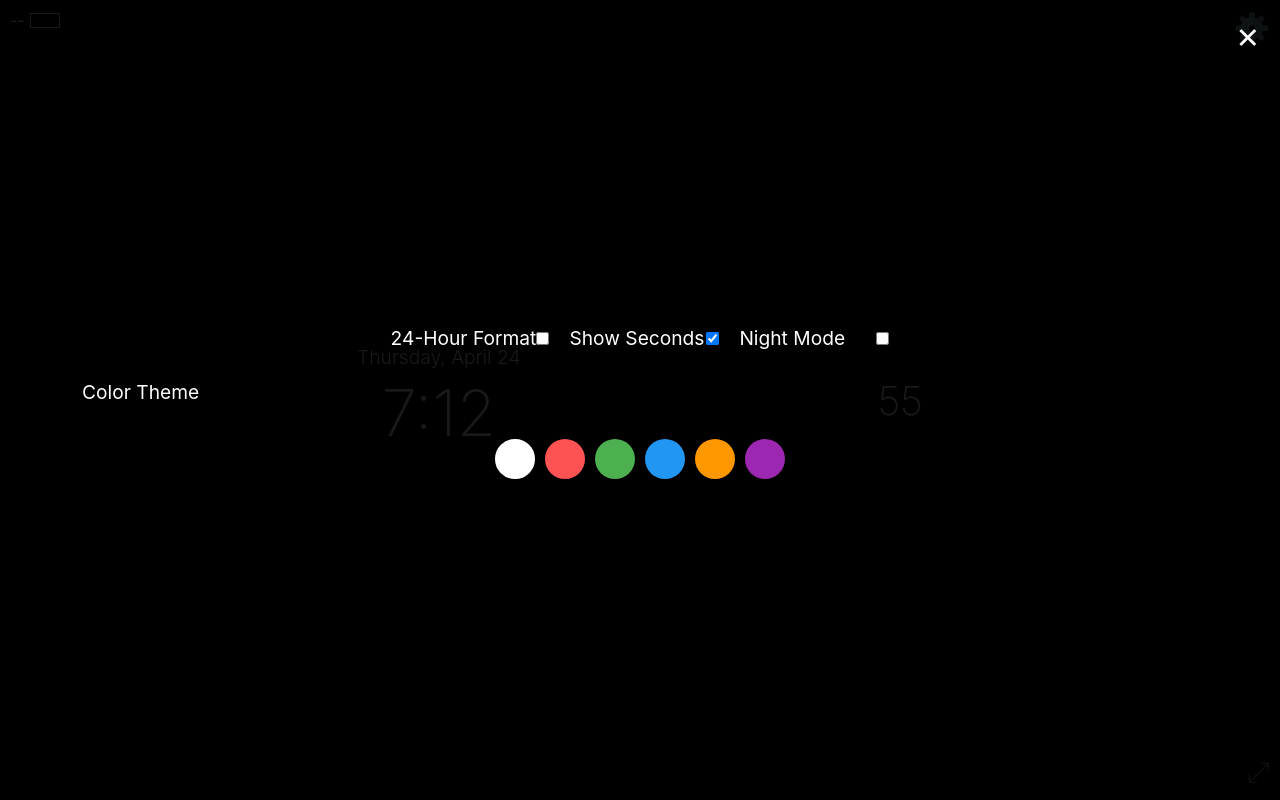
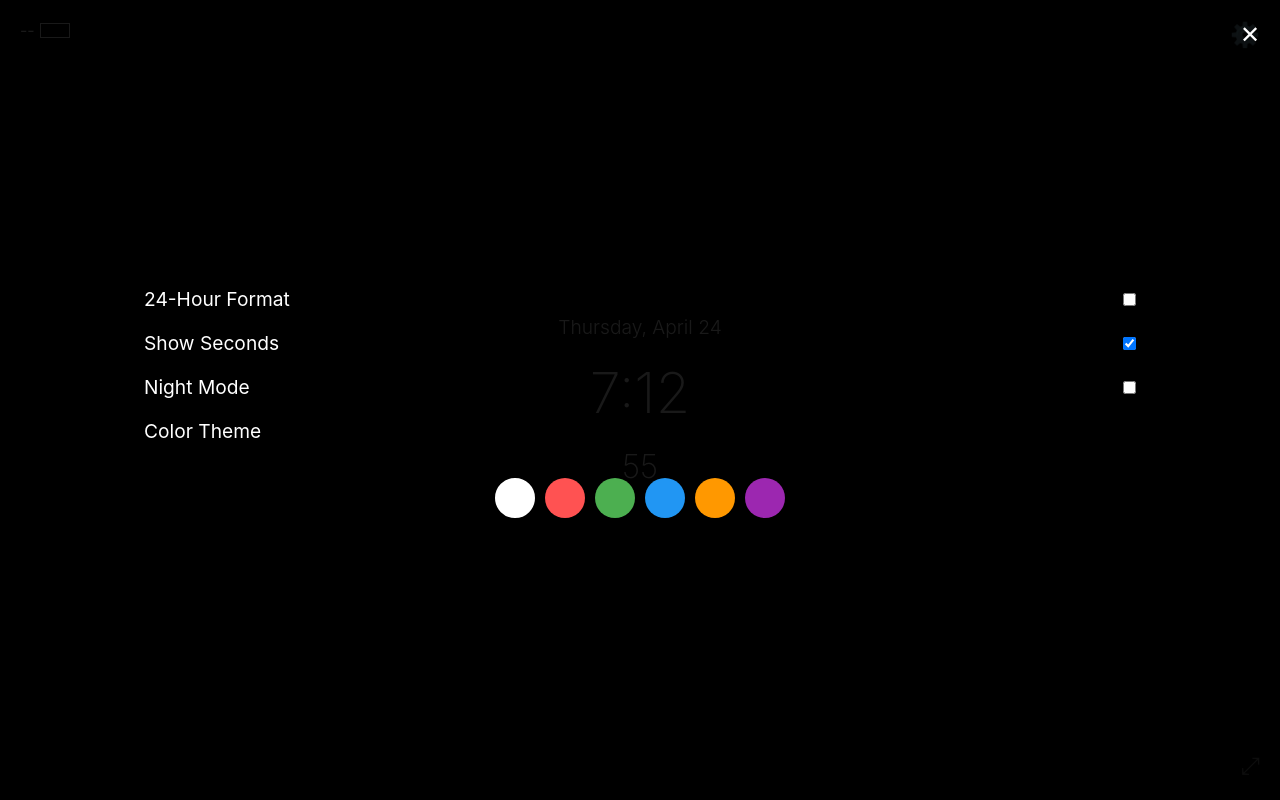
Before and after one commit to paulerrr/iphone-5-clock, a plain HTML site: page index.html in a window 1280 px wide. Both pictures are taken after a click on the element "⚙️". Drawn offline with Linux system fonts and the light colour scheme.

Commit message:
Revert "portrait and landscape optimization"
This reverts commit 59cbc774e55cc4744025335c26c702f458151bcc.

```diff
--- a/index.html
+++ b/index.html
@@ -7,7 +7,7 @@
     <meta name="apple-mobile-web-app-status-bar-style" content="black">
     <meta name="apple-mobile-web-app-title" content="Clock">
     <meta name="format-detection" content="telephone=no">
-    <title>Responsive Clock</title>
+    <title>iPhone 5 Clock</title>
     <style>
         * {
             margin: 0;
@@ -31,9 +31,11 @@
             flex-direction: column;
             justify-content: center;
             align-items: center;
+            /* iPhone 5 has 1136x640 resolution */
+            max-width: 640px;
+            max-height: 1136px;
             margin: 0 auto;
             padding: 20px;
-            position: relative;
         }
 
         .clock-container {
@@ -43,55 +45,38 @@
             align-items: center;
             width: 100%;
             height: 100%;
-            transition: all 0.3s ease;
         }
 
         .time {
-            font-size: clamp(3rem, 15vw, 6rem);
+            font-size: 5rem;
             font-weight: 200;
             margin-bottom: 10px;
             text-align: center;
-            transition: font-size 0.3s ease;
         }
 
         .date {
-            font-size: clamp(1rem, 5vw, 1.8rem);
+            font-size: 1.5rem;
             font-weight: 300;
             margin-bottom: 20px;
             text-align: center;
-            transition: font-size 0.3s ease;
         }
 
         .seconds {
-            font-size: clamp(1.5rem, 8vw, 3rem);
+            font-size: 3rem;
             font-weight: 200;
             margin-top: 10px;
-            transition: font-size 0.3s ease;
-        }
-
-        .ui-controls {
-            position: absolute;
-            width: 100%;
-            height: 100%;
-            pointer-events: none; /* Allow clicks to pass through */
-        }
-
-        .ui-controls > * {
-            pointer-events: auto; /* Re-enable clicks for children */
         }
 
         .settings {
             position: absolute;
             top: 20px;
             right: 20px;
-            font-size: clamp(1.2rem, 5vw, 1.8rem);
+            font-size: 1.5rem;
             cursor: pointer;
-            z-index: 5;
-            transition: all 0.3s ease;
         }
 
         .settings-panel {
-            position: fixed;
+            position: absolute;
             top: 0;
             left: 0;
             width: 100%;
@@ -109,77 +94,72 @@
             display: flex;
         }
 
-        .settings-panel-content {
-            width: 90%;
-            max-width: 400px;
-            display: flex;
-            flex-direction: column;
-            gap: 15px;
-        }
-
         .settings-option {
-            margin: 5px 0;
-            width: 100%;
+            margin: 10px 0;
+            width: 80%;
             display: flex;
             justify-content: space-between;
             align-items: center;
         }
 
         .settings-option label {
-            font-size: clamp(1rem, 4vw, 1.2rem);
+            font-size: 1.2rem;
         }
 
         .close-settings {
             position: absolute;
             top: 20px;
             right: 20px;
-            font-size: clamp(1.2rem, 5vw, 1.8rem);
+            font-size: 1.5rem;
             cursor: pointer;
-            z-index: 15;
         }
 
         .color-options {
             display: flex;
             flex-wrap: wrap;
-            gap: 10px;
             justify-content: center;
-            margin-top: 10px;
+            margin-top: 20px;
         }
 
         .color-option {
-            width: clamp(30px, 8vw, 40px);
-            height: clamp(30px, 8vw, 40px);
+            width: 40px;
+            height: 40px;
             border-radius: 50%;
+            margin: 5px;
             cursor: pointer;
             border: 2px solid transparent;
-            transition: transform 0.2s ease;
-        }
-
-        .color-option:hover {
-            transform: scale(1.1);
         }
 
         .color-option.active {
             border-color: white;
         }
 
-        /* Fullscreen button */
+        /* Landscape orientation adjustments for iPhone 5 */
+        @media screen and (orientation: landscape) {
+            .time {
+                font-size: 3.5rem;
+            }
+
+            .date {
+                font-size: 1.2rem;
+            }
+
+            .seconds {
+                font-size: 2rem;
+            }
+        }
+
+        /* Full screen button */
         .fullscreen-btn {
             position: absolute;
             bottom: 20px;
             right: 20px;
-            font-size: clamp(1.2rem, 5vw, 1.8rem);
+            font-size: 1.5rem;
             background: none;
             border: none;
             color: white;
             cursor: pointer;
             opacity: 0.5;
-            transition: opacity 0.3s ease;
-            z-index: 5;
-        }
-
-        .fullscreen-btn:hover {
-            opacity: 1;
         }
 
         /* Night mode */
@@ -193,16 +173,14 @@
             position: absolute;
             top: 20px;
             left: 20px;
-            font-size: clamp(0.8rem, 3vw, 1rem);
+            font-size: 1rem;
             display: flex;
             align-items: center;
-            z-index: 5;
-            transition: all 0.3s ease;
         }
 
         .battery-level {
-            width: clamp(20px, 6vw, 30px);
-            height: clamp(10px, 3vw, 15px);
+            width: 30px;
+            height: 15px;
             border: 1px solid currentColor;
             margin-left: 5px;
             position: relative;
@@ -213,135 +191,31 @@
             position: absolute;
             top: 1px;
             left: 1px;
-            height: calc(100% - 2px);
+            height: 11px;
             background-color: currentColor;
-            transition: width 0.5s ease;
-        }
-
-        /* Landscape orientation adjustments */
-        @media screen and (orientation: landscape) {
-            .clock-container {
-                flex-direction: row;
-                justify-content: space-evenly;
-                align-items: center;
-                gap: 20px;
-            }
-
-            .date-time-container {
-                display: flex;
-                flex-direction: column;
-                justify-content: center;
-                align-items: center;
-            }
-
-            .time {
-                font-size: clamp(2.5rem, 12vw, 4rem);
-                margin-bottom: 5px;
-            }
-
-            .date {
-                font-size: clamp(0.9rem, 3vw, 1.2rem);
-                margin-bottom: 5px;
-            }
-
-            .seconds {
-                font-size: clamp(1.2rem, 8vh, 2.5rem);
-                margin-top: 0;
-            }
-
-            .battery-indicator {
-                top: 10px;
-                left: 10px;
-            }
-
-            .settings {
-                top: 10px;
-                right: 10px;
-            }
-
-            .fullscreen-btn {
-                bottom: 10px;
-                right: 10px;
-            }
-
-            .settings-panel-content {
-                flex-direction: row;
-                flex-wrap: wrap;
-                justify-content: center;
-                max-width: 90%;
-                gap: 20px;
-            }
-
-            .settings-option {
-                width: auto;
-                min-width: 150px;
-            }
-        }
-
-        /* Small screen adjustments */
-        @media screen and (max-height: 400px) and (orientation: landscape) {
-            .time {
-                font-size: clamp(2rem, 10vh, 3rem);
-            }
-
-            .date {
-                font-size: clamp(0.8rem, 2vh, 1rem);
-            }
-
-            .seconds {
-                font-size: clamp(1rem, 8vh, 2rem);
-            }
-        }
-
-        /* Animation for orientation change */
-        @media (prefers-reduced-motion: no-preference) {
-            .clock-container,
-            .battery-indicator,
-            .settings,
-            .fullscreen-btn {
-                transition: all 0.5s ease;
-            }
-        }
-
-        /* Add iOS standalone mode improvements */
-        .standalone .container {
-            padding-top: env(safe-area-inset-top);
-            padding-bottom: env(safe-area-inset-bottom);
-            padding-left: env(safe-area-inset-left);
-            padding-right: env(safe-area-inset-right);
-        }
-
-        /* Tap highlight adjustment */
-        * {
-            -webkit-tap-highlight-color: rgba(255, 255, 255, 0.2);
         }
     </style>
 </head>
 <body>
     <div class="container">
-        <div class="ui-controls">
         <div class="battery-indicator">
             <span id="battery-percentage">--</span>
             <div class="battery-level" id="battery-level"></div>
+        </div>
+
+        <div class="clock-container">
+            <div class="date" id="date">Monday, January 1</div>
+            <div class="time" id="time">12:00</div>
+            <div class="seconds" id="seconds">00</div>
         </div>
 
         <div class="settings">⚙️</div>
         <button class="fullscreen-btn" id="fullscreen-btn">⤢</button>
     </div>
 
-        <div class="clock-container">
-            <div class="date-time-container">
-                <div class="date" id="date">Monday, January 1</div>
-                <div class="time" id="time">12:00</div>
-            </div>
-            <div class="seconds" id="seconds">00</div>
-        </div>
-    </div>
-
     <div class="settings-panel">
         <div class="close-settings">✕</div>
 
-        <div class="settings-panel-content">
         <div class="settings-option">
             <label>24-Hour Format</label>
             <input type="checkbox" id="format-toggle">
@@ -357,7 +231,7 @@
             <input type="checkbox" id="night-mode-toggle">
         </div>
 
-            <div class="settings-option" style="width: 100%;">
+        <div class="settings-option">
             <label>Color Theme</label>
         </div>
 
@@ -368,7 +242,6 @@
             <div class="color-option" style="background-color: #2196f3;" data-color="#2196f3"></div>
             <div class="color-option" style="background-color: #ff9800;" data-color="#ff9800"></div>
             <div class="color-option" style="background-color: #9c27b0;" data-color="#9c27b0"></div>
-            </div>
         </div>
     </div>
 
@@ -401,17 +274,6 @@
             settings = JSON.parse(localStorage.getItem('clockSettings'));
             applySettings();
         }
-
-        // Detect and handle orientation changes
-        function handleOrientationChange() {
-            const isLandscape = window.innerWidth > window.innerHeight;
-            document.body.classList.toggle('landscape', isLandscape);
-            document.body.classList.toggle('portrait', !isLandscape);
-        }
-
-        // Call initially and on resize
-        handleOrientationChange();
-        window.addEventListener('resize', handleOrientationChange);
 
         // Update clock
         function updateClock() {
@@ -516,7 +378,7 @@
                 function updateBattery() {
                     const level = Math.floor(battery.level * 100);
                     batteryPercentage.textContent = `${level}%`;
-                    batteryLevel.querySelector(':after').style.width = `${(batteryLevel.offsetWidth - 2) * battery.level}px`;
+                    batteryLevel.style.width = `${30 * battery.level}px`;
                 }
 
                 // Initial battery update
@@ -530,34 +392,38 @@
             document.querySelector('.battery-indicator').style.display = 'none';
         }
 
-        // Keep screen awake - simplified approach combining Wake Lock API and fallback
+        // Multiple approaches to prevent screen from sleeping
 
         // 1. Wake Lock API (modern browsers)
+        if ('wakeLock' in navigator) {
             let wakeLock = null;
 
             const requestWakeLock = async () => {
-            if ('wakeLock' in navigator) {
                 try {
                     wakeLock = await navigator.wakeLock.request('screen');
                     console.log('Wake Lock activated');
                 } catch (err) {
                     console.log(`Wake Lock error: ${err.message}`);
-                    // Fall back to video method if Wake Lock fails
-                    enableVideoWakeLock();
-                }
-            } else {
-                // Fall back to video method if Wake Lock not supported
-                enableVideoWakeLock();
                 }
             };
 
-        // 2. Video fallback method
-        function enableVideoWakeLock() {
-            // Create a video element with minimal black video
+            // Request wake lock when page loads
+            requestWakeLock();
+
+            // Re-request wake lock when document becomes visible again
+            document.addEventListener('visibilitychange', () => {
+                if (document.visibilityState === 'visible' && wakeLock === null) {
+                    requestWakeLock();
+                }
+            });
+        }
+
+        // 2. NoSleep.js approach (fallback)
+        // Create a video element that constantly loops (tricks iOS into keeping screen on)
         const video = document.createElement('video');
         video.setAttribute('loop', '');
         video.setAttribute('playsinline', '');
-            video.setAttribute('muted', true);
+        video.setAttribute('muted', '');
         video.setAttribute('width', '1');
         video.setAttribute('height', '1');
         video.style.position = 'absolute';
@@ -575,31 +441,36 @@
 
         document.body.appendChild(video);
 
-            // Try to play video
-            const playVideo = () => {
-                video.play().catch(e => console.log('Video play prevented:', e));
-            };
-
-            // Play on interaction and periodically
-            document.addEventListener('click', playVideo, { once: true });
-            document.addEventListener('touchstart', playVideo, { once: true });
-
-            // Also try to play the video initially
-            playVideo();
-
-            // Re-attempt periodically
-            setInterval(playVideo, 30000);
-        }
-
-        // Request wake lock when page loads and when document becomes visible
-        document.addEventListener('visibilitychange', () => {
-            if (document.visibilityState === 'visible' && (!wakeLock || wakeLock.released)) {
-                requestWakeLock();
-            }
+        // Play the video when user interacts with the page
+        document.addEventListener('click', () => {
+            video.play();
+            console.log('Video playing to keep screen on');
         });
 
-        // Initial wake lock request
-        requestWakeLock();
+        // Also play the video when the page loads
+        window.addEventListener('load', () => {
+            // A slight delay to ensure the browser is ready
+            setTimeout(() => {
+                video.play().catch(e => console.log('Auto-play prevented:', e));
+                console.log('Attempting to auto-play video');
+            }, 1000);
+        });
+
+        // 3. Use periodic DOM updates
+        // Create a tiny, invisible element that updates its content periodically
+        const keepAliveElement = document.createElement('div');
+        keepAliveElement.style.position = 'absolute';
+        keepAliveElement.style.top = '-1px';
+        keepAliveElement.style.left = '-1px';
+        keepAliveElement.style.width = '1px';
+        keepAliveElement.style.height = '1px';
+        keepAliveElement.style.opacity = '0.01';
+        document.body.appendChild(keepAliveElement);
+
+        // Update the element periodically to trigger repaints
+        setInterval(() => {
+            keepAliveElement.innerText = new Date().getTime().toString();
+        }, 500);
 
         // Initialize clock
         updateClock();
@@ -629,39 +500,6 @@
 
             lastTap = currentTime;
         });
-
-        // Fix for battery indicator
-        if ('getBattery' in navigator) {
-            navigator.getBattery().then(battery => {
-                // Fix the battery level indicator properly
-                function updateBatteryLevel() {
-                    const level = Math.floor(battery.level * 100);
-                    batteryPercentage.textContent = `${level}%`;
-
-                    // Update the width of the :after pseudo-element
-                    // Since we can't directly modify pseudo-elements with JS,
-                    // we use inline style width as a percentage
-                    const batteryFill = document.getElementById('battery-level');
-                    batteryFill.style.setProperty('--battery-width', `${level}%`);
-
-                    // Fallback approach - update via CSS variable
-                    document.documentElement.style.setProperty('--battery-level', `${level}%`);
-                }
-
-                updateBatteryLevel();
-                battery.addEventListener('levelchange', updateBatteryLevel);
-            });
-        }
-
-        // Handle settings panel on orientation change
-        window.addEventListener('orientationchange', () => {
-            // Close settings panel on orientation change for better UX
-            if (settingsPanel.classList.contains('active')) {
-                setTimeout(() => {
-                    settingsPanel.classList.remove('active');
-                }, 300);
-            }
-        });
     </script>
 </body>
 </html>
```
Lines whose indentation alone changed are shown as unchanged.
